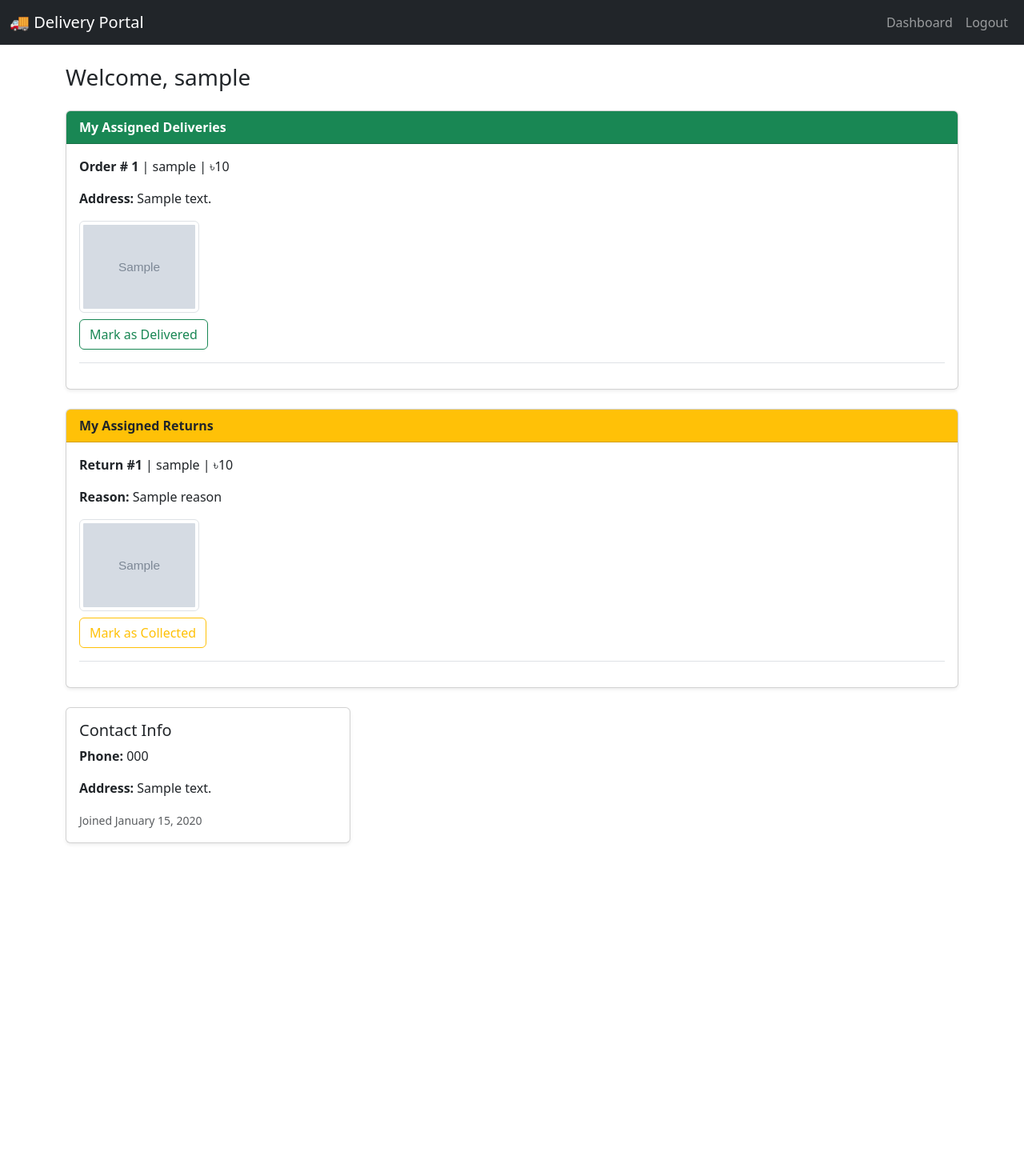
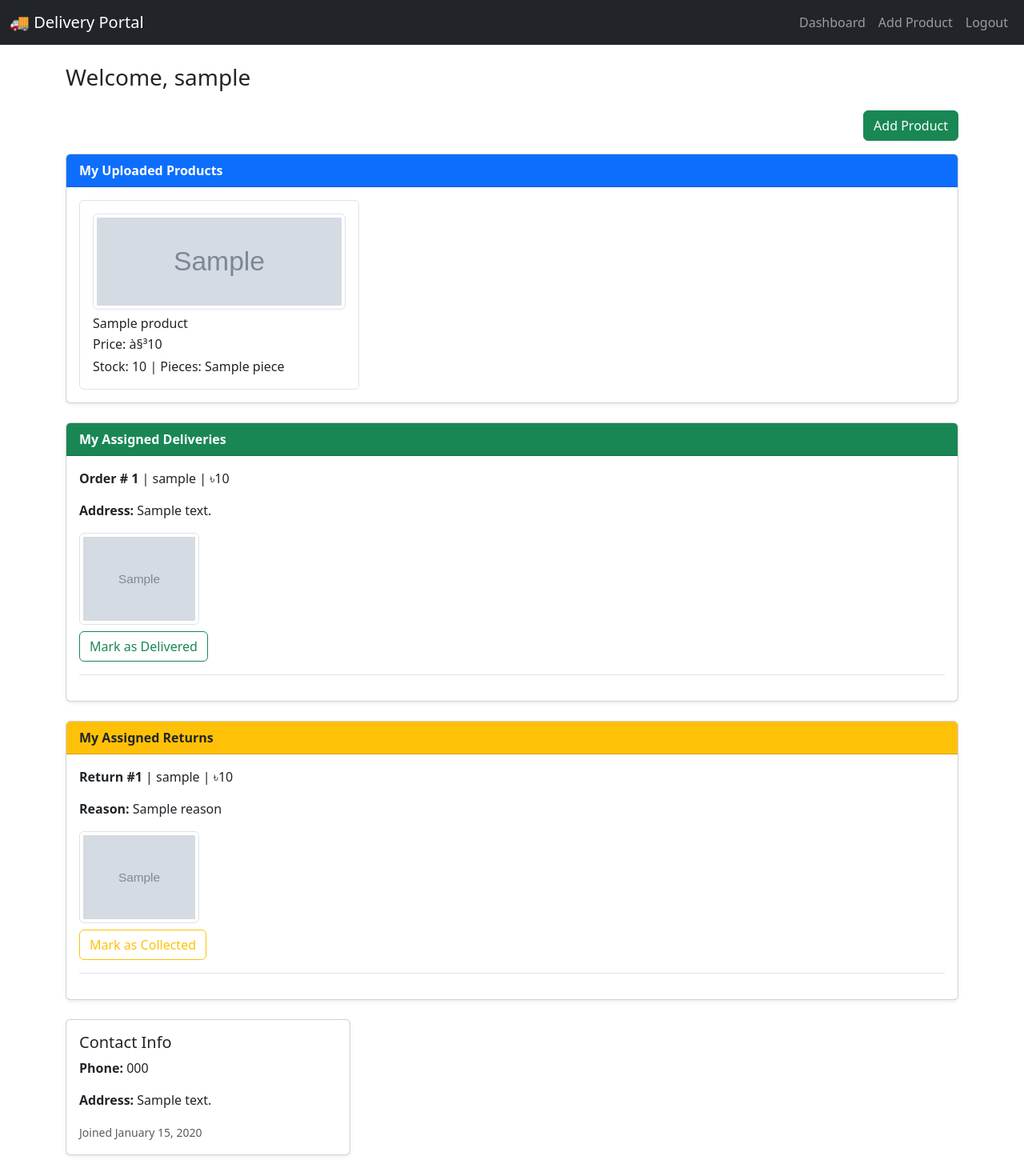
Before and after one commit to Rahul4h/HAT, a Django app: template templates/deliveryboy_home.html in a window 1280 px wide. Shown: the whole page at 80% size. Before the commit the page ends 1055 px from the top, so only its background shows below. Run offline with Django 5.2, Linux system fonts and the light colour scheme; the template is opened without the code that fills it: most values are stand-ins (such as "Sample title", 1, 10 or a date in 2020); grey boxes marked "Sample" are stand-in pictures.

Commit message:
updated delivery page

```diff
--- a/app/urls.py
+++ b/app/urls.py
@@ -31,6 +31,7 @@ urlpatterns = [
    path('update-order/<int:order_id>/', views.update_order, name='update_order'),
    path('deliveryboy/login/', views.deliveryboy_login, name='deliveryboy_login'),
    path('deliveryboy/home/', views.deliveryboy_home, name='deliveryboy_home'),
+   path('deliveryboy/products/add/', views.deliveryboy_add_product, name='deliveryboy_add_product'),
    path('deliveryboy/signup/', views.deliveryboy_signup, name='deliveryboy_signup'),
    path(
         'deliveryboy/logout/',
--- a/templates/deliveryboy_base.html
+++ b/templates/deliveryboy_base.html
@@ -38,6 +38,9 @@
               <a class="nav-link" href="{% url 'deliveryboy_home' %}">Dashboard</a>
             </li>
             <li class="nav-item">
+              <a class="nav-link" href="{% url 'deliveryboy_add_product' %}">Add Product</a>
+            </li>
+            <li class="nav-item">
               <a class="nav-link" href="{% url 'deliveryboy_logout' %}">Logout</a>
             </li>
           </ul>
--- a/templates/deliveryboy_home.html
+++ b/templates/deliveryboy_home.html
@@ -12,6 +12,36 @@
       </div>
     {% endfor %}
   {% endif %}
+
+  <div class="d-flex justify-content-end mb-3">
+    <a href="{% url 'deliveryboy_add_product' %}" class="btn btn-success">Add Product</a>
+  </div>
+
+  <div class="card shadow-sm mb-4">
+    <div class="card-header bg-primary text-white">
+      <strong>My Uploaded Products</strong>
+    </div>
+    <div class="card-body">
+      {% if my_products %}
+        <div class="row g-3">
+          {% for product in my_products %}
+            <div class="col-md-6 col-lg-4">
+              <div class="border rounded p-3 h-100">
+                {% if product.image %}
+                  <img src="{{ product.image.url }}" alt="{{ product.title }}" class="img-thumbnail mb-2" style="height: 120px; width: 100%; object-fit: cover;">
+                {% endif %}
+                <h6 class="mb-1">{{ product.title }}</h6>
+                <p class="mb-1">Price: à§³{{ product.sale_price }}</p>
+                <p class="mb-0">Stock: {{ product.stock }} | Pieces: {{ product.piece }}</p>
+              </div>
+            </div>
+          {% endfor %}
+        </div>
+      {% else %}
+        <p class="mb-0">You have not uploaded any products yet.</p>
+      {% endif %}
+    </div>
+  </div>
 
   <!-- My Assigned Deliveries Section -->
   <div class="card shadow-sm mb-4">
```
Also changed, not shown: app/forms.py (+16 -1 lines), app/models.py (+7 -0 lines), app/views.py (+46 -15 lines), templates/deliveryboy_add_product.html (added, +19 -0 lines), app/migrations/0038_product_uploaded_by.py (added).
